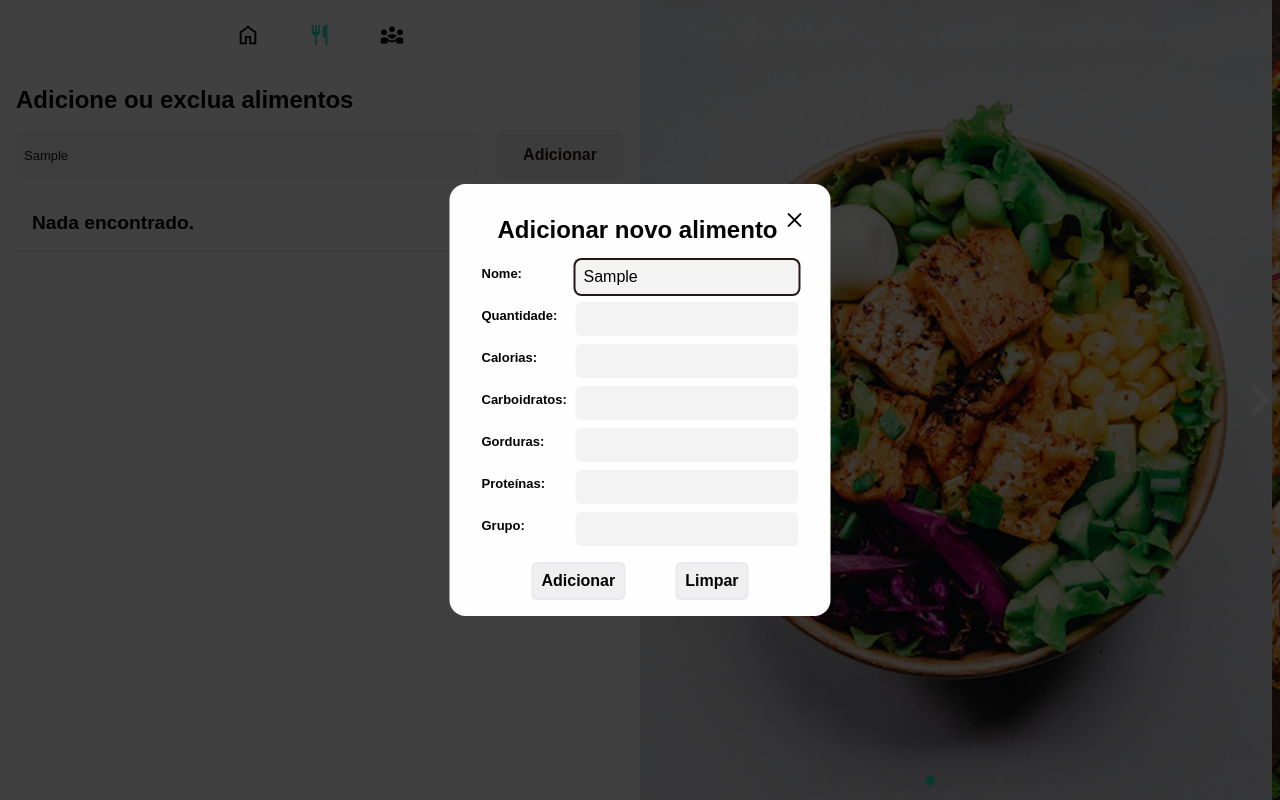
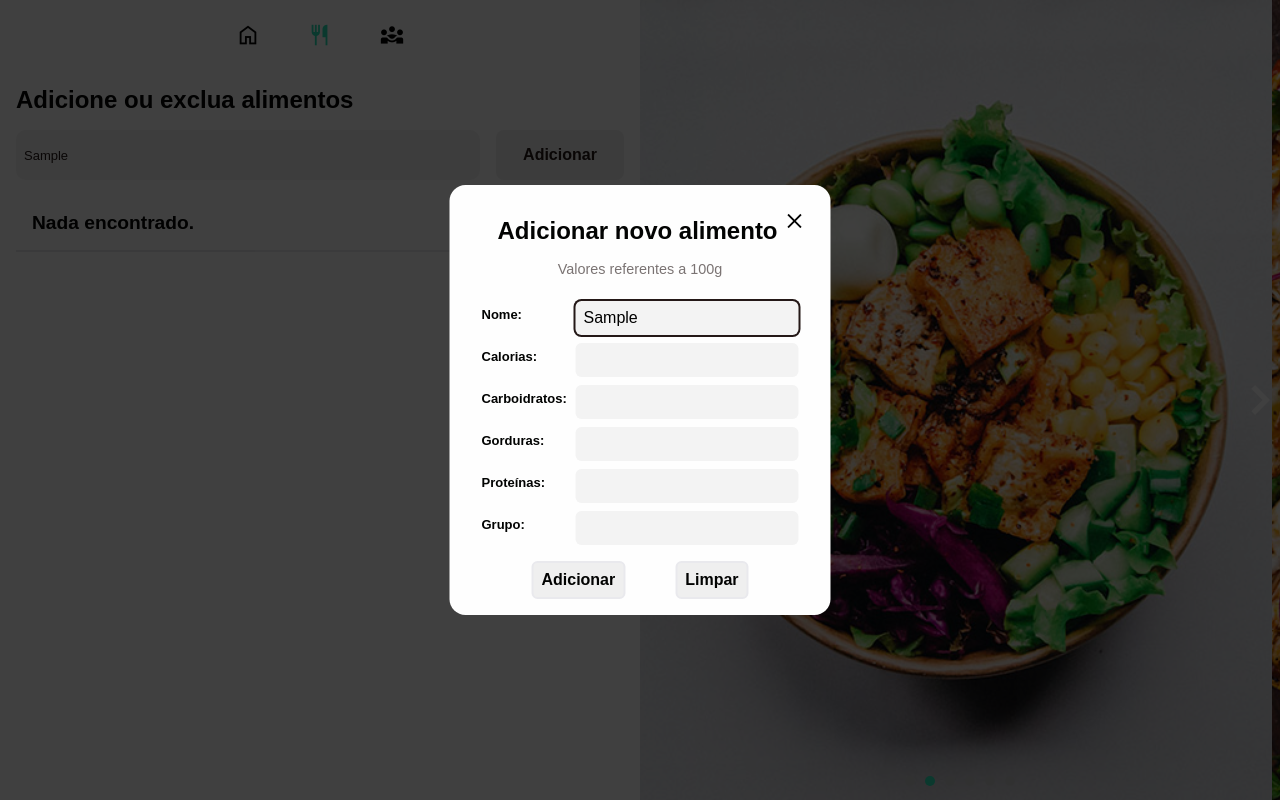
Before and after one commit to codi-Andre/equivalent, a React (Vite) app: page /food-list in a window 1280 px wide. Both pictures are taken after typing "Sample" into the empty fields and a click on the button "Adicionar". Built offline with nearby package versions, Linux system fonts and the light colour scheme; data requests are answered from the project's data file.

Commit message:
refactor: remove quantity field

```diff
--- a/src/assets/locale.json
+++ b/src/assets/locale.json
@@ -19,8 +19,8 @@
   "listTitle": "comidas",
   "searchFood": "Busque por um alimento",
   "addNewFoodTitle": "Adicionar novo alimento",
+  "addNewFoodDescription": "Valores referentes a 100g",
   "addNewFoodName": "Nome:",
-  "addNewFoodQuantity": "Quantidade:",
   "addNewFoodCalories": "Calorias:",
   "addNewFoodCarbohydrates": "Carboidratos:",
   "addNewFoodFats": "Gorduras:",
--- a/src/components/ComboBox/NewItemModal/NewItemModal.tsx
+++ b/src/components/ComboBox/NewItemModal/NewItemModal.tsx
@@ -94,18 +94,6 @@ export function NewItemModal({
               disabled={submitting}
             />
 
-            <label htmlFor={`addNewFoodQuantity-${id}`}>
-              {locale.addNewFoodQuantity}
-            </label>
-            <input
-              id={`addNewFoodQuantity-${id}`}
-              type="number"
-              name={`quantity`}
-              step={0.01}
-              required
-              disabled={submitting}
-            />
-
             <label htmlFor={`addNewFoodCalories-${id}`}>
               {locale.addNewFoodCalories}
             </label>
--- a/src/pages/FoodList/Taskbar/Taskbar.styles.ts
+++ b/src/pages/FoodList/Taskbar/Taskbar.styles.ts
@@ -102,6 +102,14 @@ export const Content = styled(Dialog.Content)`
   }
 `
 
+export const Description = styled(Dialog.Description)`
+  text-align: center;
+  color: ${({ theme }) => theme.colors.secondary};
+  opacity: 60%;
+  margin-bottom: 24px;
+  font-size: 0.9rem;
+`
+
 export const FormContainer = styled.form`
   display: grid;
   grid-template-columns: 86px 1fr;
--- a/src/pages/FoodList/Taskbar/Taskbar.tsx
+++ b/src/pages/FoodList/Taskbar/Taskbar.tsx
@@ -23,6 +23,7 @@ export function Taskbar({ query, setQuery }: TaskbarProps) {
     const formData = new FormData(event.target as HTMLFormElement)
     const newItem = Object.fromEntries(formData.entries())
     const newFood = Object(newItem) as Food
+    newFood.quantity = 100
 
     const response = await addFood(newFood)
     if (response !== undefined && response.status < 300) {
@@ -54,6 +55,8 @@ export function Taskbar({ query, setQuery }: TaskbarProps) {
             </S.CloseButton>
 
             <Dialog.Title>{locale.addNewFoodTitle}</Dialog.Title>
+            <S.Description>{locale.addNewFoodDescription}</S.Description>
+
             <S.FormContainer onSubmit={handleSubmit}>
               <label htmlFor={`addNewFoodName-pg2`}>
                 {locale.addNewFoodName}
@@ -64,18 +67,6 @@ export function Taskbar({ query, setQuery }: TaskbarProps) {
                 type="text"
                 name={`name`}
                 defaultValue={query}
-                required
-                disabled={submitting}
-              />
-
-              <label htmlFor={`addNewFoodQuantity-pg2`}>
-                {locale.addNewFoodQuantity}
-              </label>
-              <input
-                id={`addNewFoodQuantity-pg2`}
-                type="number"
-                name={`quantity`}
-                step={0.01}
                 required
                 disabled={submitting}
               />
```
